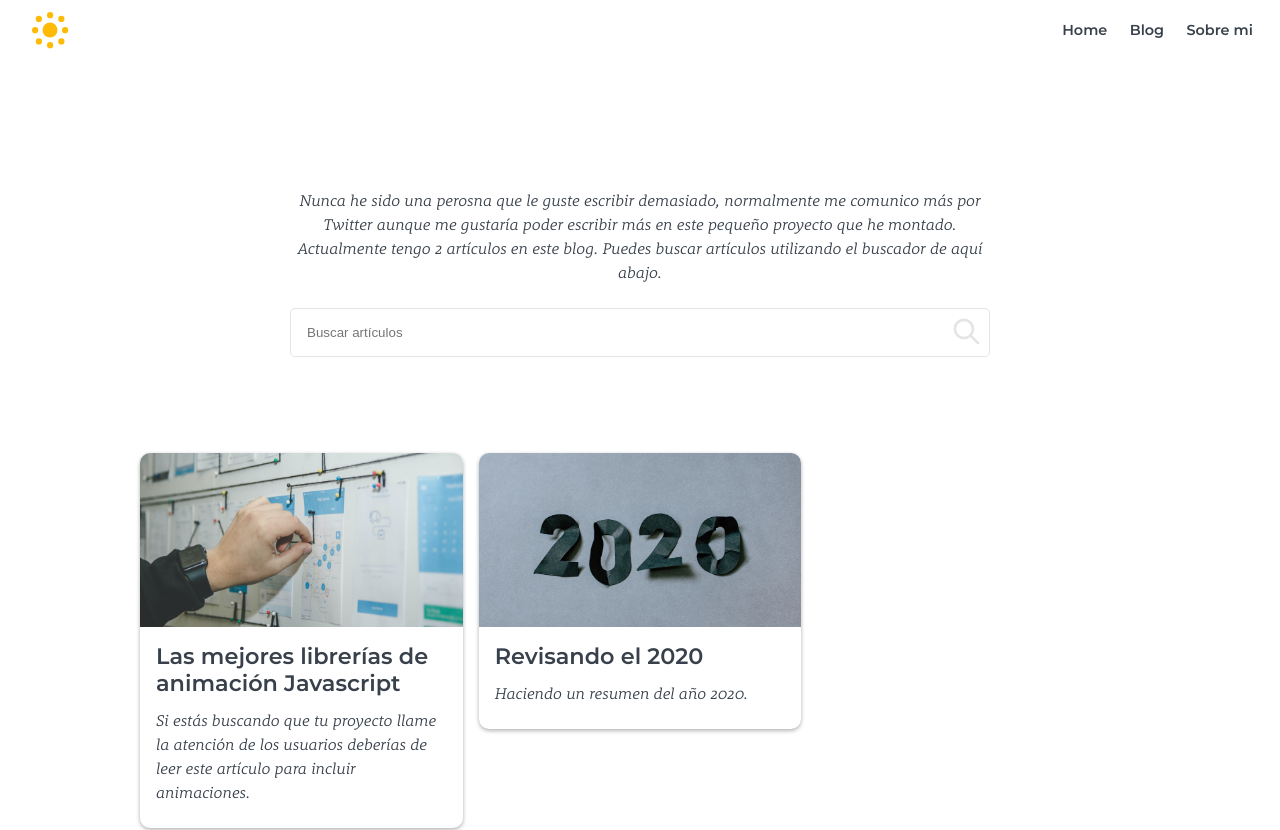
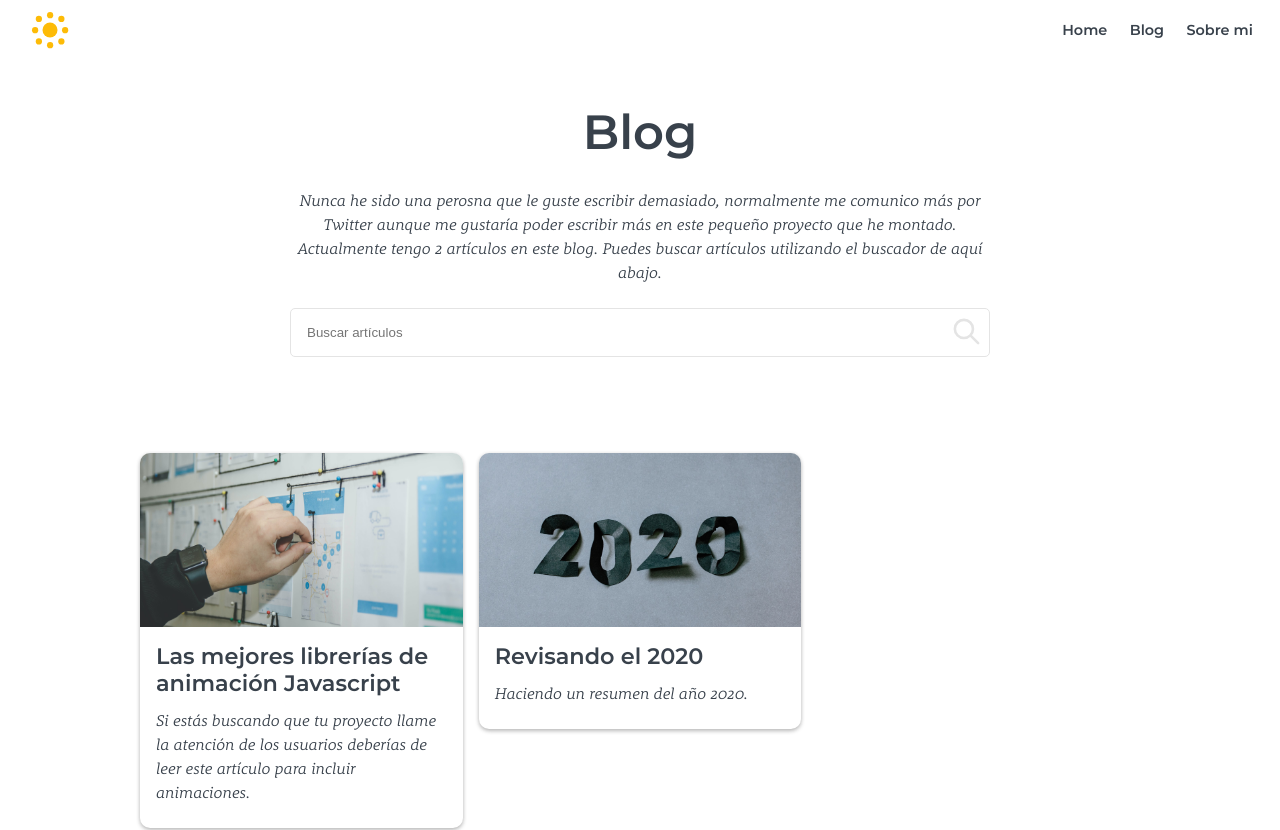
Before and after one commit to elchiconube/elchiconube.dev, a Next.js app: page /blog in a window 1280 px wide. Shown: the top 830 px of the page. Built offline with nearby package versions, Linux system fonts and the light colour scheme.

Commit message:
feat: heading style

```diff
--- a/pages/blog.js
+++ b/pages/blog.js
@@ -66,8 +66,7 @@ export default function Blog({ posts }) {
       description="Hablando sobre el mundo del desarrollo, tecnología y vida personal."
     >
       <StyledWrapper>
-        <SectionHeading negative>Blog</SectionHeading>
-
+        <SectionHeading>Blog</SectionHeading>
         <p>
           Nunca he sido una perosna que le guste escribir demasiado, normalmente
           me comunico más por Twitter aunque me gustaría poder escribir más en
```
